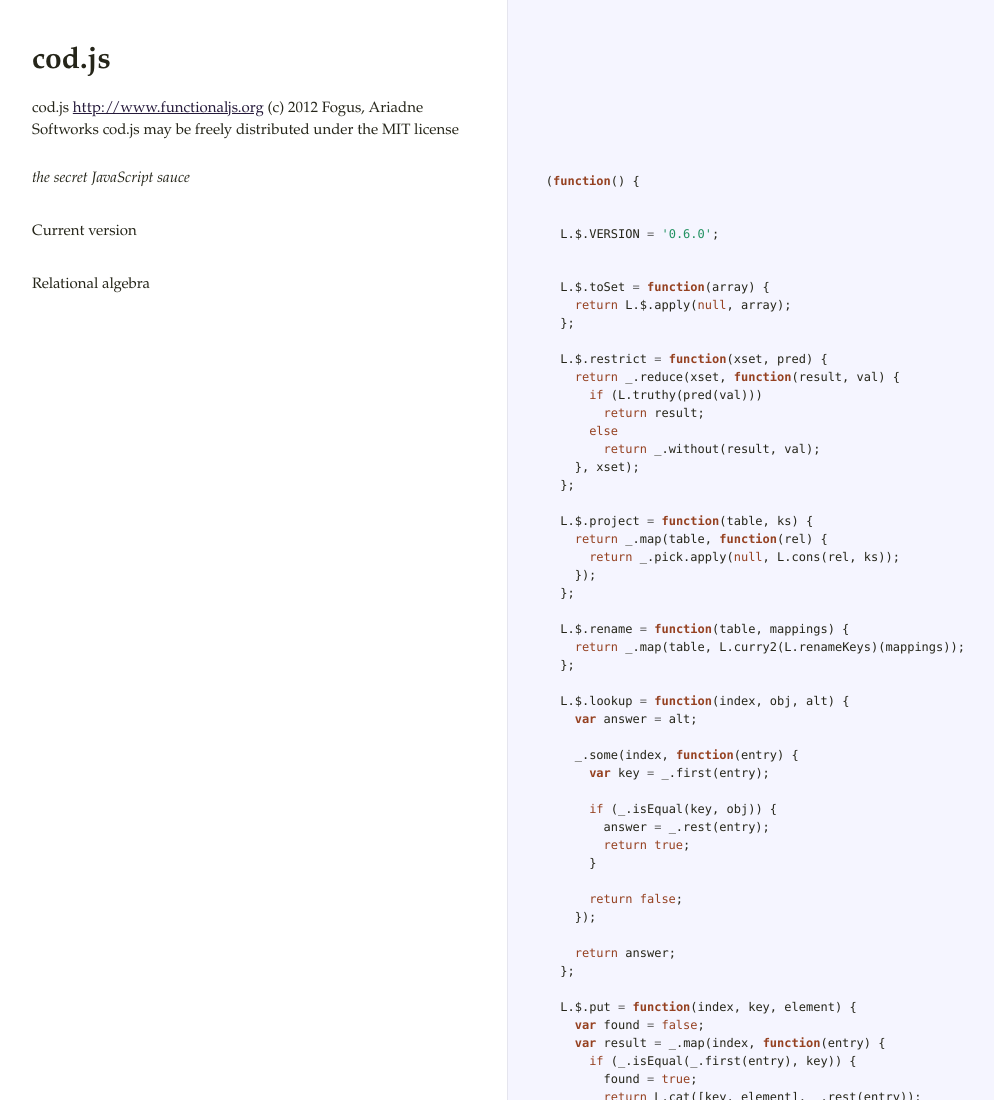
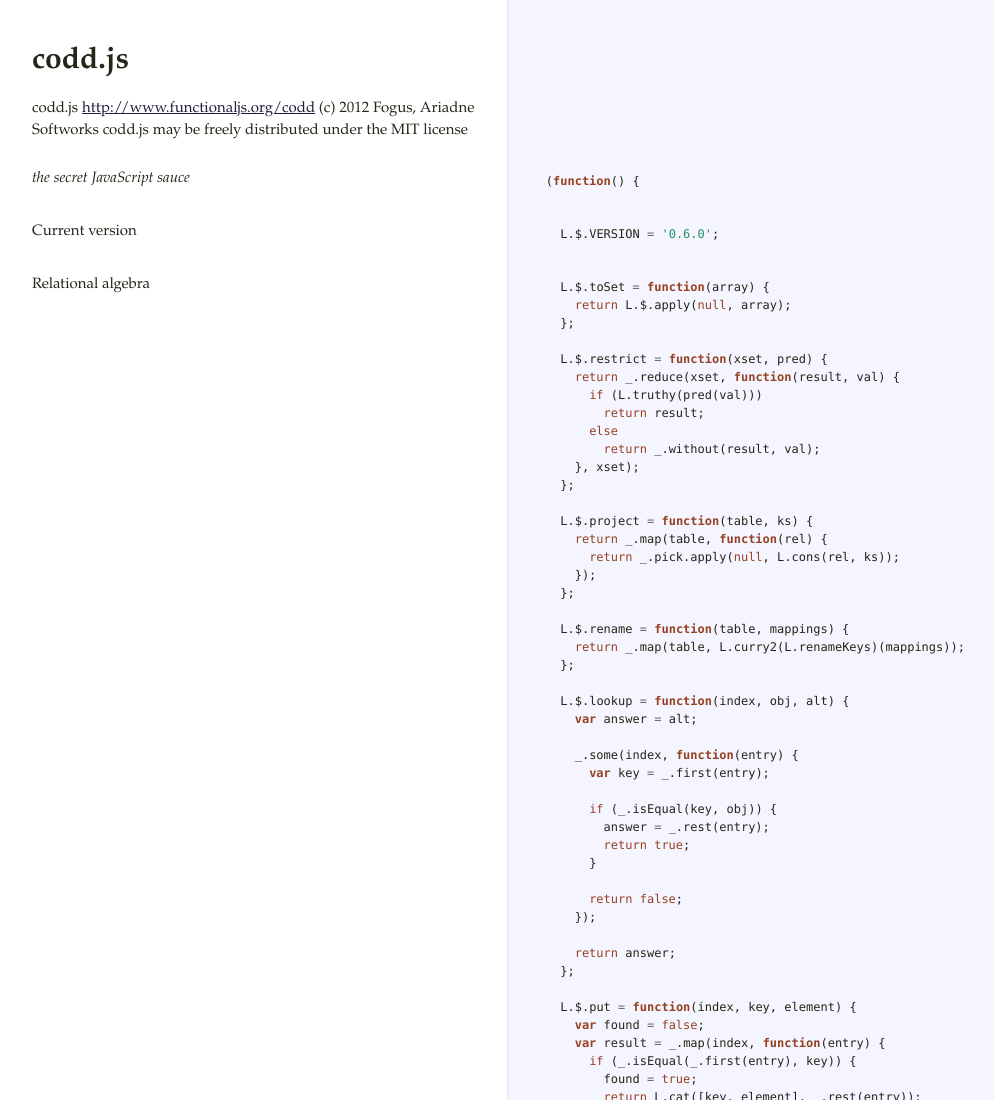
Before and after one commit to fogus/codd, a plain HTML site: page docs/codd.html in a window 1280 px wide. Shown: the top 1100 px of the page, without its empty margins (18-1012 px from the left). Drawn offline with Linux system fonts and the light colour scheme.

Commit message:
Annotation name change'

```diff
--- a/docs/cod.html
+++ b/docs/codd.html
@@ -2,7 +2,7 @@
 
 <html>
 <head>
-  <title>cod.js</title>
+  <title>codd.js</title>
   <meta http-equiv="content-type" content="text/html; charset=UTF-8">
   <meta name="viewport" content="width=device-width, target-densitydpi=160dpi, initial-scale=1.0; maximum-scale=1.0; user-scalable=0;">
   <link rel="stylesheet" media="all" href="docco.css" />
@@ -15,7 +15,7 @@
 
           <li id="title">
               <div class="annotation">
-                  <h1>cod.js</h1>
+                  <h1>codd.js</h1>
               </div>
           </li>
 
@@ -27,10 +27,10 @@
               <div class="pilwrap ">
                 <a class="pilcrow" href="#section-1">&#182;</a>
               </div>
-              <p>   cod.js
-   <a href="http://www.functionaljs.org">http://www.functionaljs.org</a>
+              <p>   codd.js
+   <a href="http://www.functionaljs.org/codd">http://www.functionaljs.org/codd</a>
    (c) 2012 Fogus, Ariadne Softworks
-   cod.js may be freely distributed under the MIT license</p>
+   codd.js may be freely distributed under the MIT license</p>
 
             </div>
 
```
